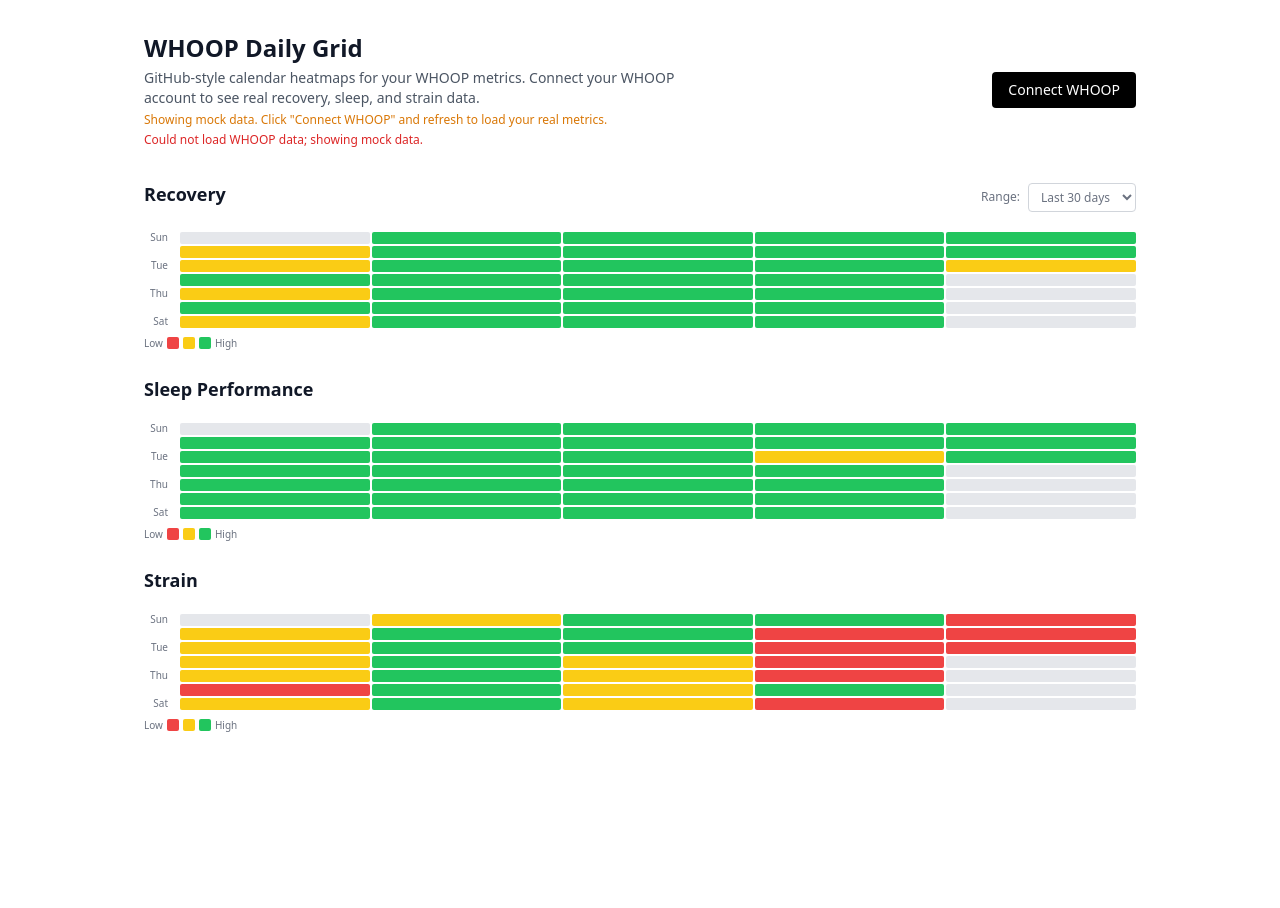
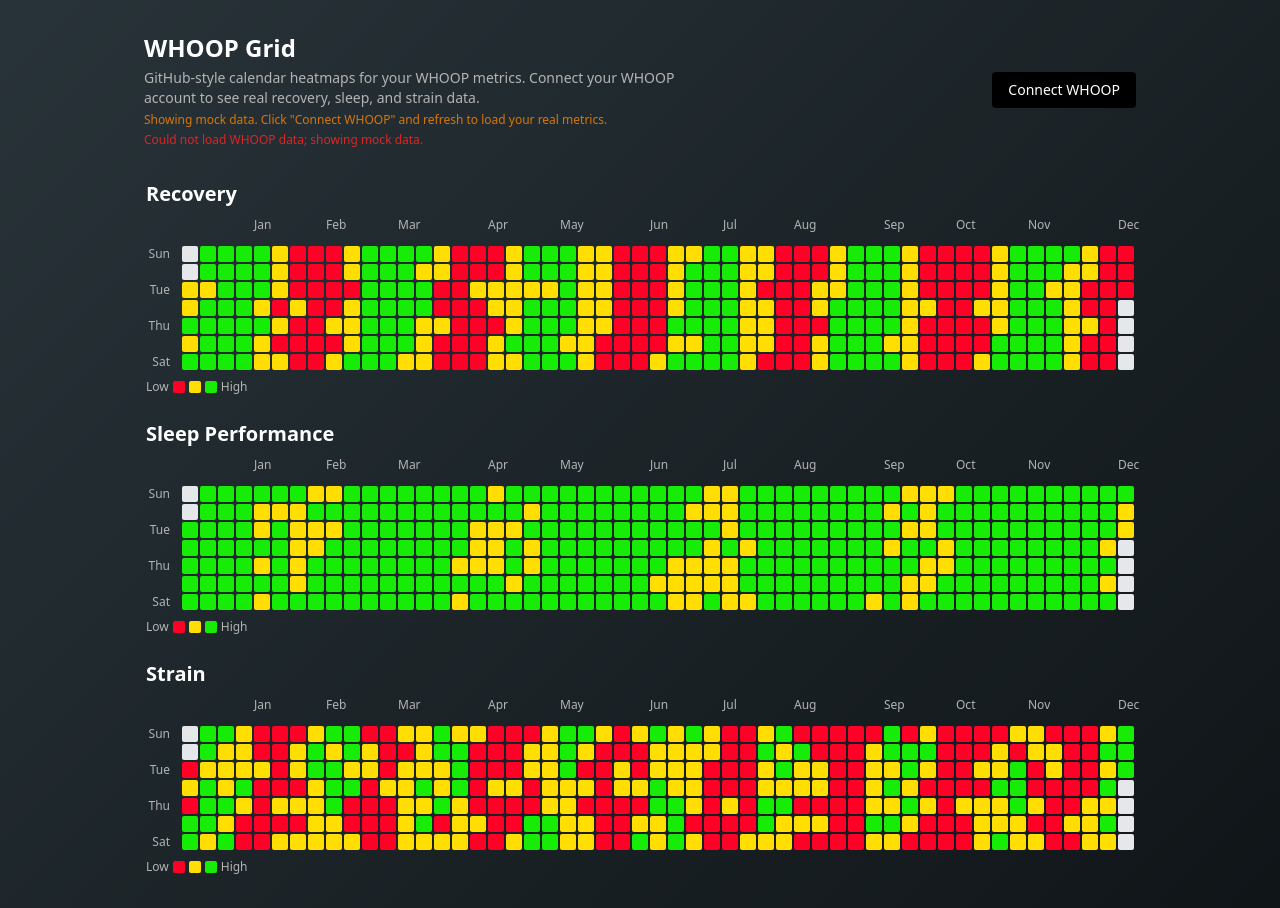
Before and after one commit to nraymundo/whoop-grid, a Next.js app: page / in a window 1280 px wide. Before the commit the page ends 800 px from the top, so only its background shows below. Built offline with nearby package versions, Linux system fonts and the light colour scheme; no server answers.

Commit message:
feat(app): update styling

```diff
--- a/app/components/HeatmapGrid.tsx
+++ b/app/components/HeatmapGrid.tsx
@@ -103,7 +103,7 @@
   const weekCount =
     cells.length > 0 ? Math.max(...cells.map((cell) => cell.weekIndex)) + 1 : 0;
 
-  const monthLabels = computeMonthLabels(firstDateStr, firstWeekday, weekCount);
+  const monthLabels = computeMonthLabelsFromCells(cells);
 
   const cellMap = new Map<string, (typeof cells)[0]>();
 
@@ -114,31 +114,32 @@
   return (
     <section className="space-y-2">
       <div className="flex items-baseline justify-between">
-        <h2 className="text-lg font-semibold">{title}</h2>
+        <h2 className="text-xl font-semibold text-white">{title}</h2>
 
-        {showRangeControl && onRangeChange && (
-          <div className="flex items-center gap-2 text-xs text-gray-500">
+        {/* {showRangeControl && onRangeChange && (
+          <div className="flex items-center gap-2 text-xs text-[#b4b4b4]">
             <span>Range:</span>
             <select
               value={rangeDays}
               onChange={(e) => onRangeChange(Number(e.target.value))}
-              className="rounded border border-gray-300 bg-white px-2 py-1 text-xs"
+              className="rounded border border-[#26333A] bg-[#26333A] px-2 py-1 text-xs text-white"
             >
               <option value={7}>Last 7 days</option>
               <option value={30}>Last 30 days</option>
               <option value={60}>Last 60 days</option>
             </select>
           </div>
-        )}
+        )} */}
       </div>
 
       {/* Month labels row */}
       <div className="flex gap-2">
         <div style={{ width: 28 }} />
+        <div className="flex-1">
           <div
-          className="grid flex-1 text-[10px] text-gray-500 mb-1"
+            className="grid gap-[2px] mx-auto text-[12px] text-[#b4b4b4] mb-1"
             style={{
-            gridTemplateColumns: `repeat(${weekCount}, minmax(10px, 1fr))`,
+              gridTemplateColumns: `repeat(${weekCount}, 16px)`,
             }}
           >
             {monthLabels.map((label, weekIndex) => (
@@ -148,14 +149,15 @@
             ))}
           </div>
         </div>
+      </div>
 
       {/* Weekday labels + heatmap grid */}
       <div className="flex gap-2">
         <div
-          className="grid gap-[2px] text-[10px] text-gray-500"
+          className="grid gap-[2px] text-[12px] text-[#b4b4b4]"
           style={{
             width: 28,
-            gridTemplateRows: "repeat(7, 12px)",
+            gridTemplateRows: "repeat(7, 16px)",
           }}
         >
           {["Sun", "", "Tue", "", "Thu", "", "Sat"].map((label, i) => (
@@ -167,11 +169,12 @@
 
         {/* Heatmap */}
         <div className="flex-1 overflow-x-auto">
+          <div className="w-full">
             <div
-            className="grid gap-[2px]"
+              className="grid gap-[2px] mx-auto"
               style={{
-              gridTemplateColumns: `repeat(${weekCount}, minmax(10px, 1fr))`,
-              gridTemplateRows: "repeat(7, 12px)",
+                gridTemplateColumns: `repeat(${weekCount}, 16px)`,
+                gridTemplateRows: "repeat(7, 16px)",
               }}
             >
               {Array.from({ length: weekCount }).map((_, week) =>
@@ -199,9 +202,10 @@
             </div>
           </div>
         </div>
+      </div>
 
       {/* Legend */}
-      <div className="flex items-center gap-1 text-[10px] text-gray-500">
+      <div className="flex items-center gap-1 text-[12px] text-[#b4b4b4]">
         <span>Low</span>
         {metric === "strain"
           ? ["Low", "Mid", "High"].map((_, i) => (
@@ -234,33 +238,40 @@
   );
 }
 
-function computeMonthLabels(
-  firstDateStr: string,
-  firstWeekday: number,
-  weekCount: number
+function computeMonthLabelsFromCells(
+  cells: {
+    date: string;
+    weekIndex: number;
+  }[]
 ): string[] {
-  const labels: string[] = [];
-  const firstDate = new Date(firstDateStr + "T00:00:00");
+  if (cells.length === 0) return [];
 
-  for (let w = 0; w < weekCount; w++) {
-    const dayIndex = w * 7 - firstWeekday;
-    if (dayIndex < 0) {
-      labels.push("");
-      continue;
+  const weekCount = Math.max(...cells.map((c) => c.weekIndex)) + 1;
+
+  // Map: monthIndex (0–11) -> weekIndex where day === 1
+  const monthToWeek = new Map<number, number>();
+
+  for (const cell of cells) {
+    const d = new Date(cell.date + "T00:00:00");
+    const day = d.getDate();
+    const month = d.getMonth();
+
+    // we only care about the 1st of the month
+    if (day === 1) {
+      // only take the first weekIndex we see for that month
+      if (!monthToWeek.has(month)) {
+        monthToWeek.set(month, cell.weekIndex);
+      }
+    }
   }
 
-    const date = new Date(firstDate);
-    date.setDate(date.getDate() + dayIndex);
+  const labels: string[] = Array(weekCount).fill("");
 
-    if (date.getDate() <= 7) {
-      labels.push(
-        date.toLocaleString(undefined, {
-          month: "short",
-        })
-      );
-    } else {
-      labels.push("");
-    }
+  // Place labels at the weekIndex where the 1st occurs
+  for (const [month, weekIndex] of monthToWeek.entries()) {
+    if (weekIndex < 0 || weekIndex >= weekCount) continue;
+    const d = new Date(2000, month, 1); // year doesn't matter for month name
+    labels[weekIndex] = d.toLocaleString(undefined, { month: "short" });
   }
 
   return labels;
@@ -271,9 +282,9 @@
     return "#E5E7EB";
   }
 
-  const RED = "#EF4444";
-  const YELLOW = "#FACC15";
-  const GREEN = "#22C55E";
+  const RED = "#FF0026";
+  const YELLOW = "#FFDE00";
+  const GREEN = "#16EC06";
 
   if (metric === "recovery" || metric === "sleepPerformance") {
     if (value <= 33) return RED;
--- a/app/layout.tsx
+++ b/app/layout.tsx
@@ -9,7 +9,9 @@
 export default function RootLayout({ children }: { children: ReactNode }) {
   return (
     <html lang="en">
-      <body>{children}</body>
+      <body className="min-h-screen bg-[linear-gradient(135deg,#283339,#101518)] text-white">
+        {children}
+      </body>
     </html>
   );
 }
--- a/app/page.tsx
+++ b/app/page.tsx
@@ -5,13 +5,13 @@
 import { generateMockMetrics } from "./lib/mockData";
 import { DailyMetrics } from "./lib/types";
 
-const RANGE_OPTIONS = [7, 30, 60];
+// const RANGE_OPTIONS = [7, 30, 60];
 
 export default function HomePage() {
   const [data, setData] = useState<DailyMetrics[] | null>(null);
   const [loading, setLoading] = useState(true);
   const [errorMsg, setErrorMsg] = useState<string | null>(null);
-  const [rangeDays, setRangeDays] = useState<number>(30);
+  const [rangeDays, setRangeDays] = useState<number>(365);
 
   const mock = generateMockMetrics(rangeDays);
   const metrics = data ?? mock;
@@ -50,13 +50,13 @@
   }, [rangeDays]);
 
   return (
-    <main className="min-h-screen bg-white text-gray-900">
+    <main className="min-h-screen text-gray-900">
       <div className="mx-auto max-w-5xl px-4 py-8 space-y-8">
         <header className="space-y-3">
           <div className="flex items-center justify-between gap-4">
             <div className="space-y-1">
-              <h1 className="text-2xl font-bold">WHOOP Daily Grid</h1>
-              <p className="text-sm text-gray-600 max-w-xl">
+              <h1 className="text-2xl font-bold text-white">WHOOP Grid</h1>
+              <p className="text-sm text-[#b4b4b4] max-w-xl">
                 GitHub-style calendar heatmaps for your WHOOP metrics. Connect
                 your WHOOP account to see real recovery, sleep, and strain data.
               </p>
@@ -81,6 +81,8 @@
           )}
         </header>
 
+        <div className="flex justify-center">
+          <div className="space-y-6">
             <div className="space-y-6">
               {/* Recovery – with range dropdown */}
               <HeatmapGrid
@@ -110,6 +112,8 @@
               />
             </div>
           </div>
+        </div>
+      </div>
     </main>
   );
 }
```
Lines whose indentation alone changed are shown as unchanged.
